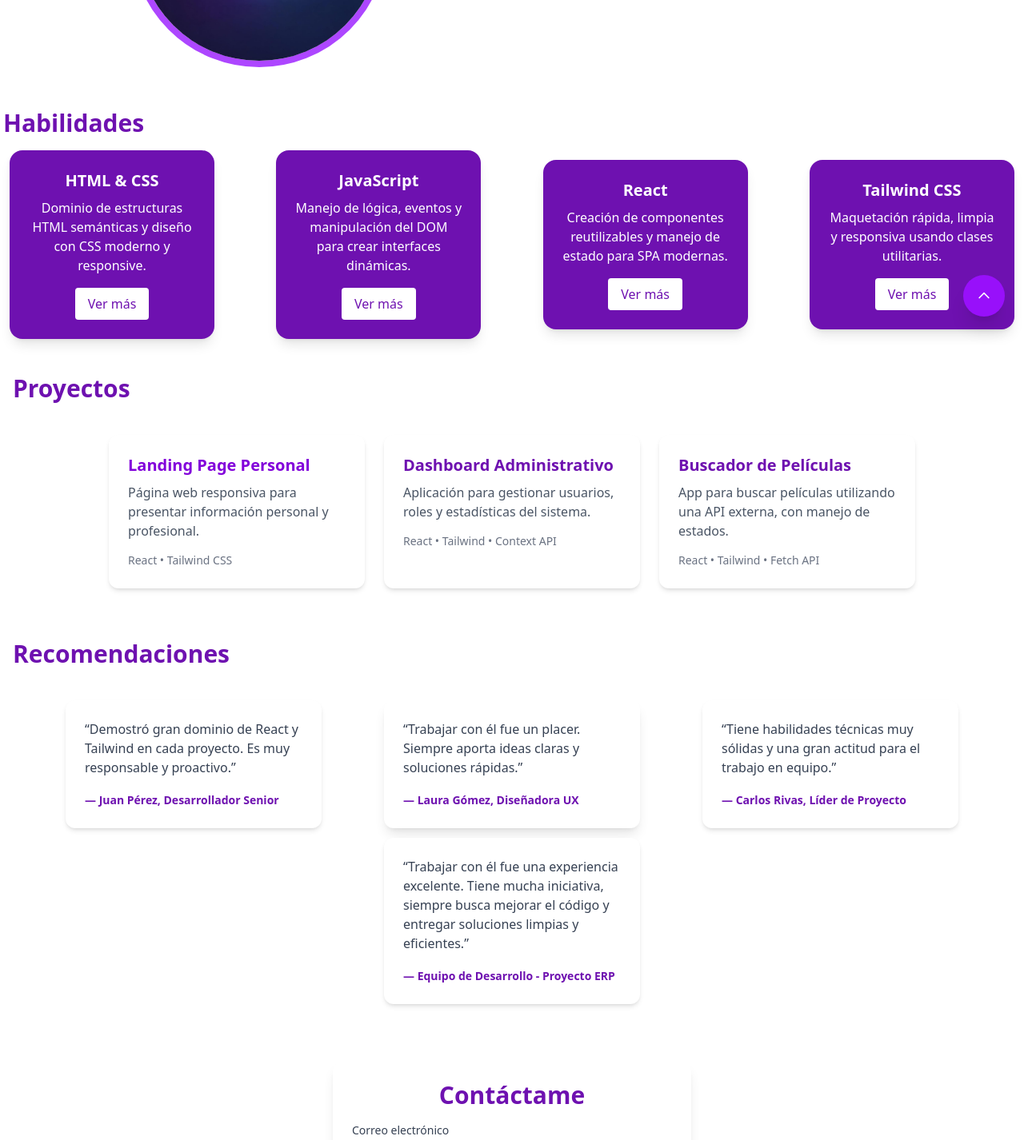
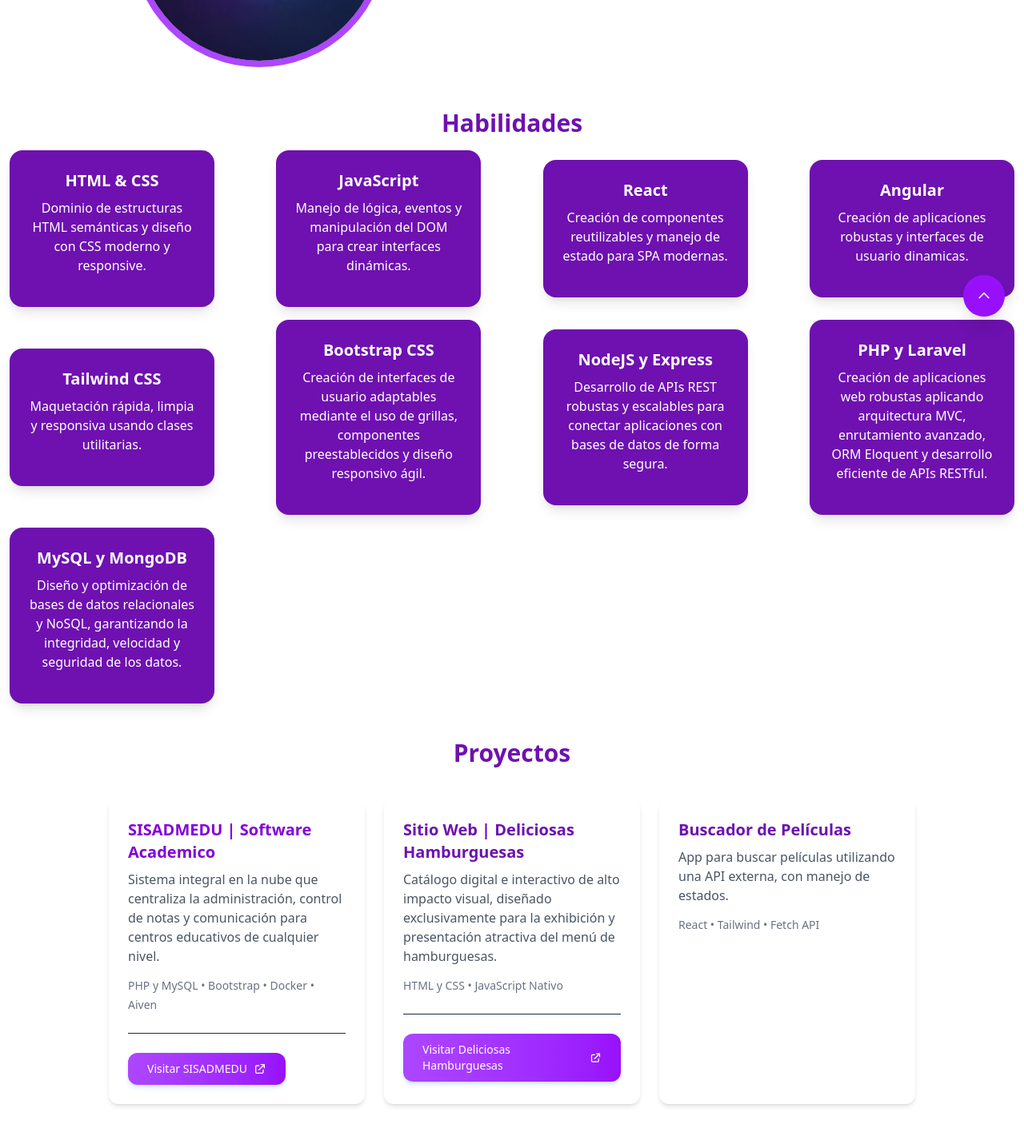
Before and after one commit to sebas-zapata/proyecto-tailwind-react, a React (Vite) app: page / in a window 1280 px wide. Shown: the part 380-1806 px from the top of the page at 80% size. Built offline with nearby package versions, Linux system fonts and the light colour scheme.

Commit message:
Se hicieron nuevas modificaciones en el portafolio

```diff
--- a/src/App.jsx
+++ b/src/App.jsx
@@ -3,7 +3,6 @@ import Navbar from "./components/NavBar";
 import Hero from "./components/Hero";
 import Skills from "./components/Skills";
 import Projects from "./components/Projects";
-import Recommendations from "./components/Recommendations";
 import Form from "./components/Form";
 import Footer from "./components/Footer";
 import "./App.css";
@@ -21,7 +20,6 @@ function App() {
         />
         <Skills />
         <Projects />
-        <Recommendations />
         <Form />
         <Footer />
       </main>
--- a/src/components/Projects.jsx
+++ b/src/components/Projects.jsx
@@ -3,30 +3,59 @@ import React from "react";
 const Projects = () => {
   return (
     <section className="container mx-auto px-4 py-8">
-      <h1 className="text-3xl font-bold text-purple-800 mb-10">Proyectos</h1>
+      <h1 className="text-3xl font-bold text-center text-purple-800 mb-10">Proyectos</h1>
 
       <div className="flex flex-wrap justify-center gap-6">
         <div className="bg-white p-6 rounded-xl shadow-md transition-transform hover:scale-105 hover:shadow-xl duration-300 w-full sm:w-80">
           <h3 className="text-xl font-bold text-purple-700 mb-2">
-            Landing Page Personal
+            SISADMEDU | Software Academico
           </h3>
           <p className="text-gray-600 mb-3">
-            Página web responsiva para presentar información personal y
-            profesional.
+            Sistema integral en la nube que centraliza la administración, control de notas y comunicación para centros educativos de cualquier nivel.
           </p>
-          <span className="text-sm text-gray-500">React • Tailwind CSS</span>
+          <span className="text-sm text-gray-500">PHP y MySQL • Bootstrap • Docker • Aiven</span>
+          <hr className="border-slate-800 my-6" />
+          <div className="flex justify-center lg:justify-start">
+            <a
+              href="https://sisadmedu.onrender.com/sisadmedu"
+              target="_blank"
+              rel="noopener noreferrer"
+              className="inline-flex items-center justify-center px-6 py-2.5 bg-gradient-to-r from-purple-500 to-purple-600 hover:from-purple-600 hover:to-purple-700 text-white font-medium text-sm rounded-xl shadow-md shadow-blue-500/20 transform transition duration-200 hover:-translate-y-0.5 hover:shadow-lg hover:shadow-blue-500/30 active:translate-y-0"
+            >
+              <span>Visitar SISADMEDU</span>
+              {/* Icono de flecha externa */}
+              <svg className="w-4 h-4 ml-2" fill="none" stroke="currentColor" viewBox="0 0 24 24">
+                <path strokeLinecap="round" strokeLinejoin="round" strokeWidth="2" d="M10 6H6a2 2 0 00-2 2v10a2 2 0 002 2h10a2 2 0 002-2v-4M14 4h6m0 0v6m0-6L10 14" />
+              </svg>
+            </a>
+          </div>
+
         </div>
         <div className="bg-white p-6 rounded-xl shadow-md transition-transform hover:scale-105 hover:shadow-xl duration-300 w-full sm:w-80">
           <h3 className="text-xl font-bold text-purple-800 mb-2">
-            Dashboard Administrativo
+            Sitio Web | Deliciosas Hamburguesas
           </h3>
           <p className="text-gray-600 mb-3">
-            Aplicación para gestionar usuarios, roles y estadísticas del
-            sistema.
+            Catálogo digital e interactivo de alto impacto visual, diseñado exclusivamente para la exhibición y presentación atractiva del menú de hamburguesas.
           </p>
           <span className="text-sm text-gray-500">
-            React • Tailwind • Context API
+            HTML y CSS • JavaScript Nativo
           </span>
+          <hr className="border-slate-800 my-6" />
+          <div className="flex justify-center lg:justify-start">
+            <a
+              href="https://deliciosashamburguesas.netlify.app/"
+              target="_blank"
+              rel="noopener noreferrer"
+              className="inline-flex items-center justify-center px-6 py-2.5 bg-gradient-to-r from-purple-500 to-purple-600 hover:from-purple-600 hover:to-purple-700 text-white font-medium text-sm rounded-xl shadow-md shadow-blue-500/20 transform transition duration-200 hover:-translate-y-0.5 hover:shadow-lg hover:shadow-blue-500/30 active:translate-y-0"
+            >
+              <span>Visitar Deliciosas Hamburguesas</span>
+              {/* Icono de flecha externa */}
+              <svg className="w-4 h-4 ml-2" fill="none" stroke="currentColor" viewBox="0 0 24 24">
+                <path strokeLinecap="round" strokeLinejoin="round" strokeWidth="2" d="M10 6H6a2 2 0 00-2 2v10a2 2 0 002 2h10a2 2 0 002-2v-4M14 4h6m0 0v6m0-6L10 14" />
+              </svg>
+            </a>
+          </div>
         </div>
         <div className="bg-white p-6 rounded-xl shadow-md transition-transform hover:scale-105 hover:shadow-xl duration-300 w-full sm:w-80">
           <h3 className="text-xl font-bold text-purple-800 mb-2">
--- a/src/components/Recommendations.jsx
+++ /dev/null
@@ -1,56 +0,0 @@
-import React from "react";
-
-const Recommendations = () => {
-  return (
-    <section className="container mx-auto px-4 py-8">
-      <h2 className="text-3xl font-bold text-purple-800 mb-10">
-        Recomendaciones
-      </h2>
-
-      <article className="flex flex-wrap justify-evenly gap-3">
-        <div className="bg-white p-6 rounded-xl shadow-md w-full sm:w-80 transition-transform hover:bg-purple-300 hover:scale-105 duration-700">
-          <p className="text-gray-700 mb-4">
-            “Demostró gran dominio de React y Tailwind en cada proyecto. Es muy
-            responsable y proactivo.”
-          </p>
-          <span className="text-sm text-purple-800 font-semibold">
-            — Juan Pérez, Desarrollador Senior
-          </span>
-        </div>
-
-        <article className="bg-white p-6 rounded-xl shadow-lg w-full sm:w-80 transition-transform hover:bg-purple-300 hover:scale-105 duration-300">
-          <p className="text-gray-700 mb-4">
-            “Trabajar con él fue un placer. Siempre aporta ideas claras y
-            soluciones rápidas.”
-          </p>
-          <span className="text-sm text-purple-800 font-semibold">
-            — Laura Gómez, Diseñadora UX
-          </span>
-        </article>
-
-        <article className="bg-white p-6 rounded-xl shadow-md w-full sm:w-80 transition-transform hover:bg-purple-300 hover:scale-105 duration-300">
-          <p className="text-gray-700 mb-4">
-            “Tiene habilidades técnicas muy sólidas y una gran actitud para el
-            trabajo en equipo.”
-          </p>
-          <span className="text-sm text-purple-800 font-semibold">
-            — Carlos Rivas, Líder de Proyecto
-          </span>
-        </article>
-
-        <article className="bg-white p-6 rounded-xl shadow-md w-full sm:w-80 transition-transform hover:bg-purple-300 hover:scale-105 duration-300">
-          <p className="text-gray-700 mb-4">
-            “Trabajar con él fue una experiencia excelente. Tiene mucha
-            iniciativa, siempre busca mejorar el código y entregar soluciones
-            limpias y eficientes.”
-          </p>
-          <span className="text-sm text-purple-800 font-semibold">
-            — Equipo de Desarrollo - Proyecto ERP
-          </span>
-        </article>
-      </article>
-    </section>
-  );
-};
-
-export default Recommendations;
--- a/src/components/Skills.jsx
+++ b/src/components/Skills.jsx
@@ -4,18 +4,15 @@ const Skills = () => {
   return (
     <>
       <div className="container m-auto px-1 py-1">
-        <h1 className="text-3xl font-bold text-purple-800">Habilidades</h1>
+        <h1 className="text-3xl text-center font-bold text-purple-800">Habilidades</h1>
       </div>
-      <div className="container m-auto flex flex-col lg:flex-row justify-between items-center gap-4 p-3">
+      <div className="container m-auto flex flex-wrap flex-col lg:flex-row justify-between items-center gap-4 p-3">
         <article className="bg-purple-800 p-6 rounded-2xl shadow-lg w-full lg:w-64 text-center transform transition duration-300 hover:scale-105 hover:shadow-xl">
           <h2 className="text-xl font-bold text-white mb-2">HTML & CSS</h2>
           <p className="text-white mb-4">
             Dominio de estructuras HTML semánticas y diseño con CSS moderno y
             responsive.
           </p>
-          <button className="bg-white text-purple-800 px-4 py-2 rounded hover:bg-purple-400 hover:text-white transition">
-            Ver más
-          </button>
         </article>
         <article className="bg-purple-800 p-6 rounded-2xl shadow-lg w-full lg:w-64 text-center transform transition duration-300 hover:scale-105 hover:shadow-xl">
           <h2 className="text-xl font-bold text-white mb-2">JavaScript</h2>
@@ -23,9 +20,6 @@ const Skills = () => {
             Manejo de lógica, eventos y manipulación del DOM para crear
             interfaces dinámicas.
           </p>
-          <button className="bg-white text-purple-800 px-4 py-2 rounded hover:bg-purple-400 hover:text-white transition">
-            Ver más
-          </button>
         </article>
         <article className="bg-purple-800 p-6 rounded-2xl shadow-lg w-full lg:w-64 text-center transform transition duration-300 hover:scale-105 hover:shadow-xl">
           <h2 className="text-xl font-bold text-white mb-2">React</h2>
@@ -33,18 +27,42 @@ const Skills = () => {
             Creación de componentes reutilizables y manejo de estado para SPA
             modernas.
           </p>
-          <button className="bg-white text-purple-800 px-4 py-2 rounded hover:bg-purple-400 hover:text-white transition">
-            Ver más
-          </button>
+        </article>
+        <article className="bg-purple-800 p-6 rounded-2xl shadow-lg w-full lg:w-64 text-center transform transition duration-300 hover:scale-105 hover:shadow-xl">
+          <h2 className="text-xl font-bold text-white mb-2">Angular</h2>
+          <p className="text-white mb-4">
+            Creación de aplicaciones robustas y interfaces de usuario dinamicas.
+          </p>
         </article>
         <article className="bg-purple-800 p-6 rounded-2xl shadow-lg w-full lg:w-64 text-center transform transition duration-300 hover:scale-105 hover:shadow-xl">
           <h2 className="text-xl font-bold text-white mb-2">Tailwind CSS</h2>
           <p className="text-white mb-4">
             Maquetación rápida, limpia y responsiva usando clases utilitarias.
           </p>
-          <button className="bg-white text-purple-800 px-4 py-2 rounded hover:bg-purple-400 hover:text-white transition">
-            Ver más
-          </button>
+        </article>
+        <article className="bg-purple-800 p-6 rounded-2xl shadow-lg w-full lg:w-64 text-center transform transition duration-300 hover:scale-105 hover:shadow-xl">
+          <h2 className="text-xl font-bold text-white mb-2">Bootstrap CSS</h2>
+          <p className="text-white mb-4">
+            Creación de interfaces de usuario adaptables mediante el uso de grillas, componentes preestablecidos y diseño responsivo ágil.
+          </p>
+        </article>
+        <article className="bg-purple-800 p-6 rounded-2xl shadow-lg w-full lg:w-64 text-center transform transition duration-300 hover:scale-105 hover:shadow-xl">
+          <h2 className="text-xl font-bold text-white mb-2">NodeJS y Express</h2>
+          <p className="text-white mb-4">
+            Desarrollo de APIs REST robustas y escalables para conectar aplicaciones con bases de datos de forma segura.
+          </p>
+        </article>
+        <article className="bg-purple-800 p-6 rounded-2xl shadow-lg w-full lg:w-64 text-center transform transition duration-300 hover:scale-105 hover:shadow-xl">
+          <h2 className="text-xl font-bold text-white mb-2">PHP y Laravel</h2>
+          <p className="text-white mb-4">
+            Creación de aplicaciones web robustas aplicando arquitectura MVC, enrutamiento avanzado, ORM Eloquent y desarrollo eficiente de APIs RESTful.
+          </p>
+        </article>
+        <article className="bg-purple-800 p-6 rounded-2xl shadow-lg w-full lg:w-64 text-center transform transition duration-300 hover:scale-105 hover:shadow-xl">
+          <h2 className="text-xl font-bold text-white mb-2">MySQL y MongoDB</h2>
+          <p className="text-white mb-4">
+            Diseño y optimización de bases de datos relacionales y NoSQL, garantizando la integridad, velocidad y seguridad de los datos.
+          </p>
         </article>
       </div>
     </>
```
